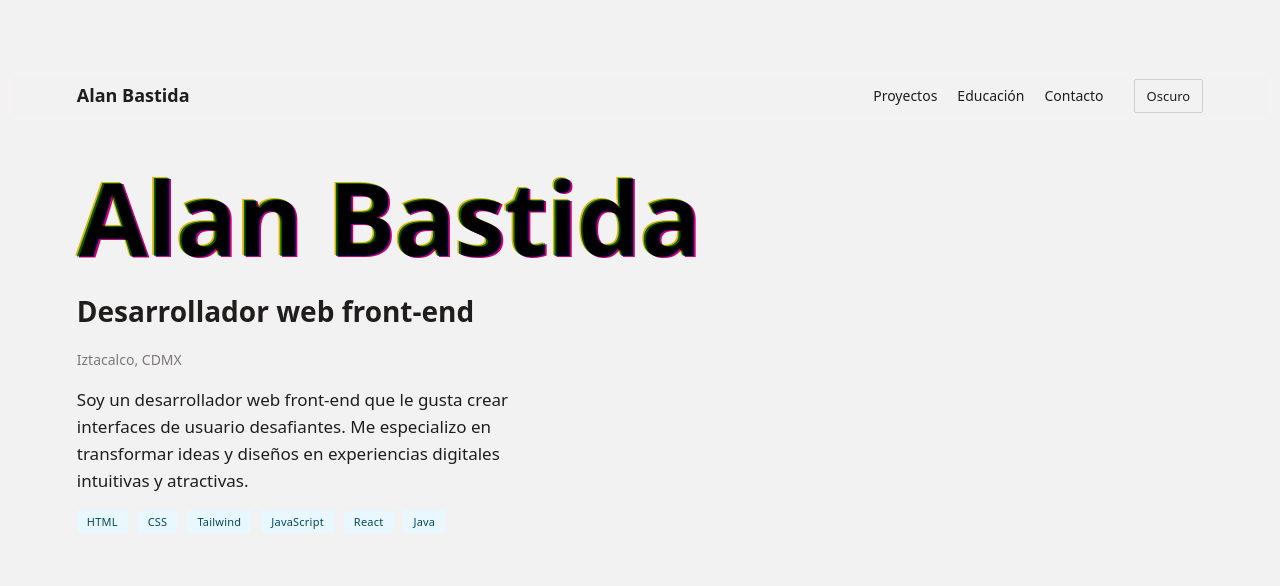
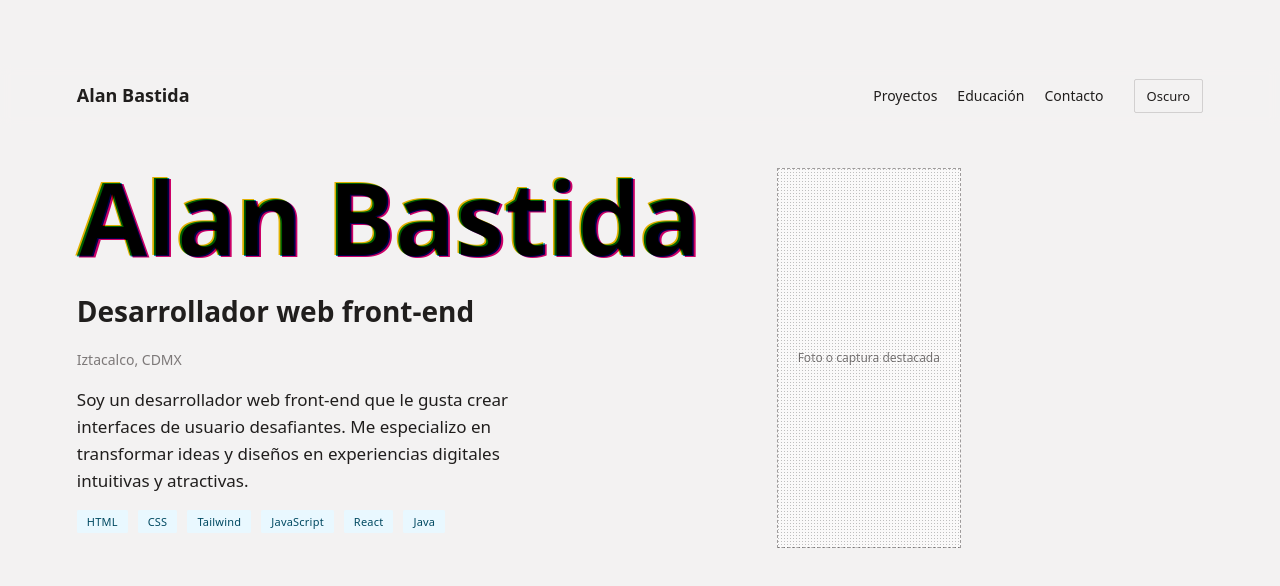
Before and after one commit to alanbc60/portafolio, a React (Vite) app: page / in a window 1280 px wide. Shown: the top 586 px of the page. Built offline with nearby package versions, Linux system fonts and the light colour scheme.

Commit message:
feat: add ImageFrame import and integrate into Hero component for displaying hero images

```diff
--- a/src/components/Hero.tsx
+++ b/src/components/Hero.tsx
@@ -3,6 +3,7 @@ import { CmykText } from "@components/CmyText";
 import { Tag } from "@components/Tag.tsx";
 
 import "@styles/hero.css";
+import { ImageFrame } from "./ImageFrame";
 
 interface HeroProps {
   profile: Profile;
@@ -24,6 +25,9 @@ function Hero({ profile }: HeroProps) {
           ))}
         </ul>
         </div>
+        <div className="hero__media">
+        <ImageFrame image={profile.heroImage} />
+      </div>
       </section>
   )
 }
```
Also changed, not shown: public/destacada.webp (added).
